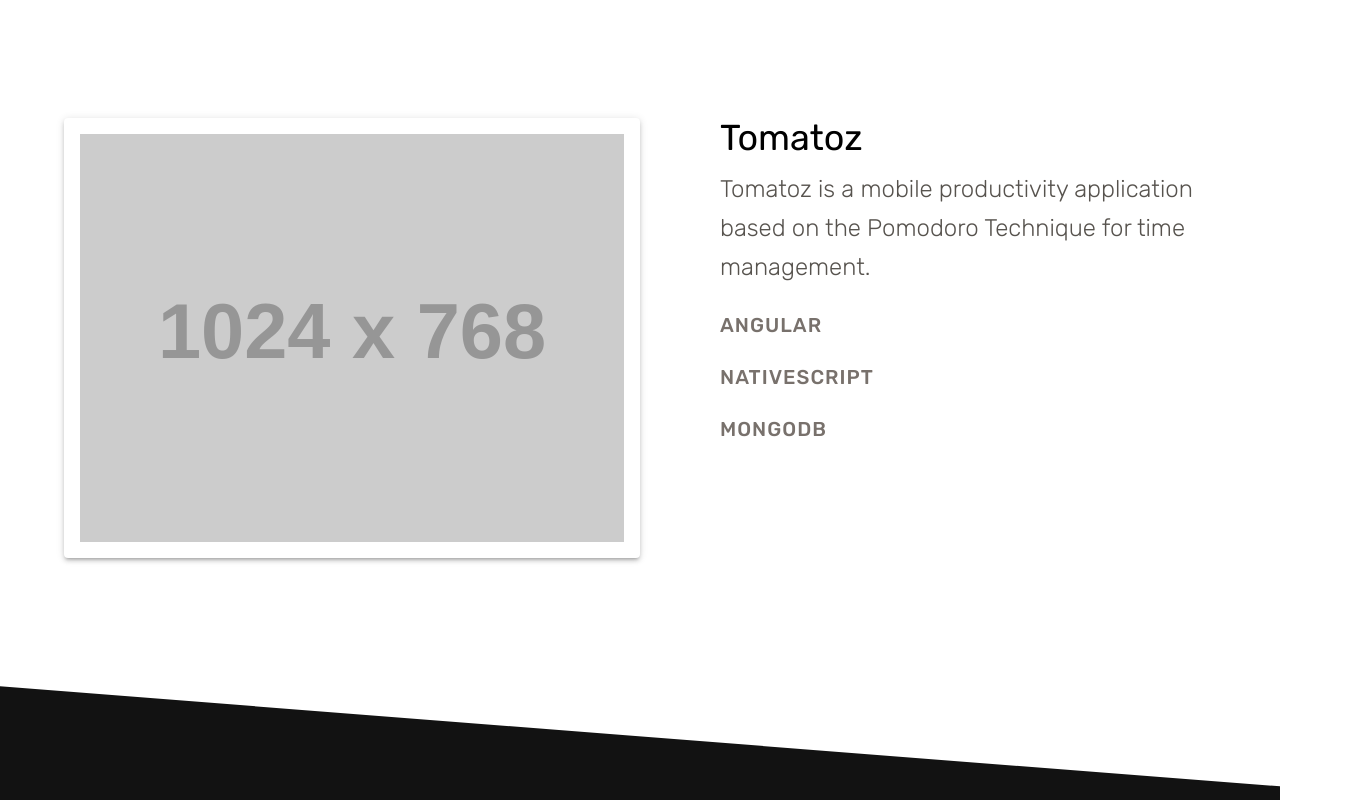
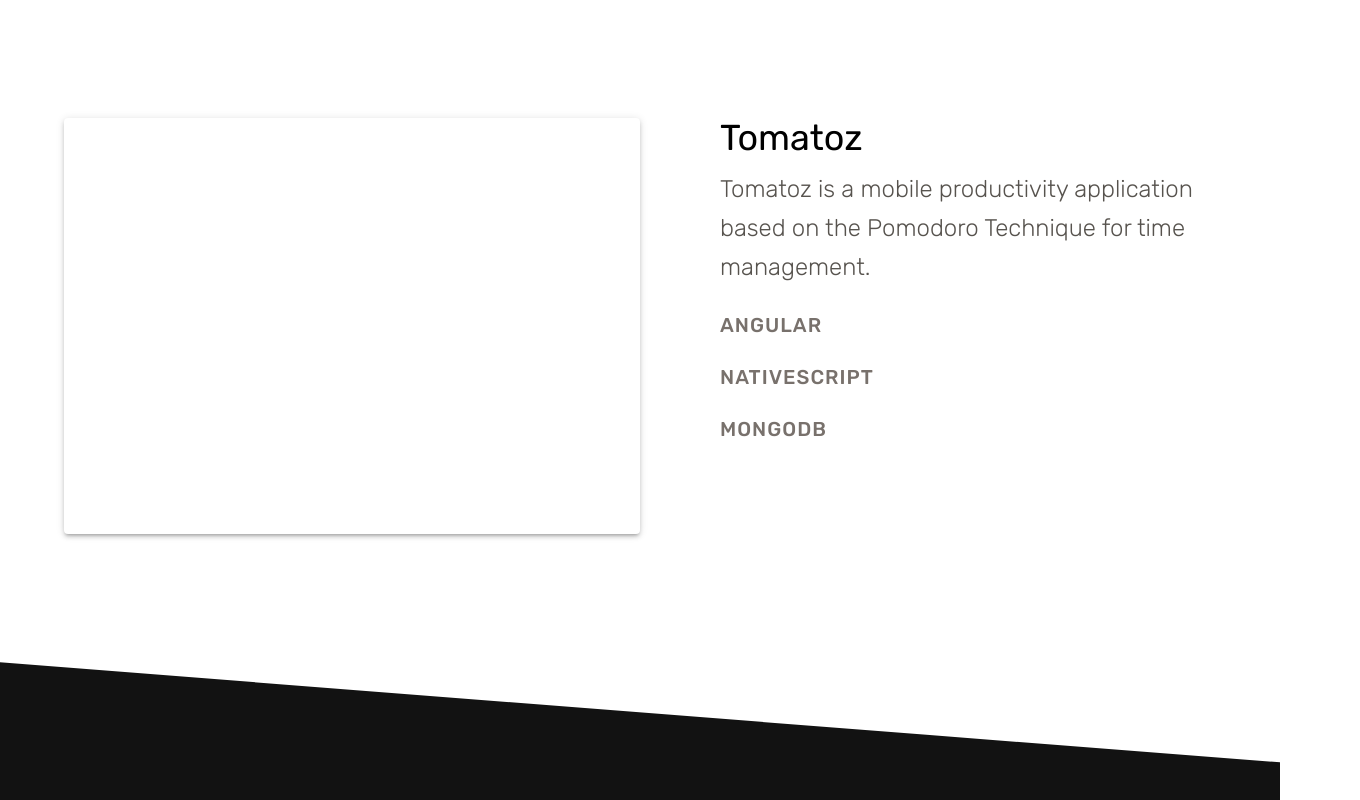
Before and after one commit to robertjosephwayne/personal-website, an Angular app: page /portfolio in a window 1280 px wide. Shown: the part 2060-2860 px from the top of the page, 1360 px wide, since content can reach past the window. Built offline with nearby package versions, Linux system fonts and the light colour scheme; what @ngrx/store would draw is missing.

Commit message:
Use blank image as placeholder for Tomatoz project preview

```diff
--- a/src/app/components/portfolio/portfolio.component.html
+++ b/src/app/components/portfolio/portfolio.component.html
@@ -41,7 +41,6 @@
       "
       [subheaders]="['Angular', 'NativeScript', 'MongoDB']"
       [appLink]="''"
-      [previewSrc]="'https://via.placeholder.com/1024x768.png'"
     ></app-project>
   </div>
 
--- a/src/app/components/portfolio/project/project.component.html
+++ b/src/app/components/portfolio/project/project.component.html
@@ -1,6 +1,7 @@
 <div class="flex flex-wrap justify-center align-center">
   <mat-card class="max-w-xl mat-elevation-z3 mb-8 mx-8 md:mx-12">
-    <img [src]="previewSrc" />
+    <img *ngIf="previewSrc" [src]="previewSrc" />
+    <div *ngIf="!previewSrc" class="w-screen h-96"></div>
   </mat-card>
   <div class="max-w-lg mx-8">
     <h2 class="text-4xl font-normal">
```
